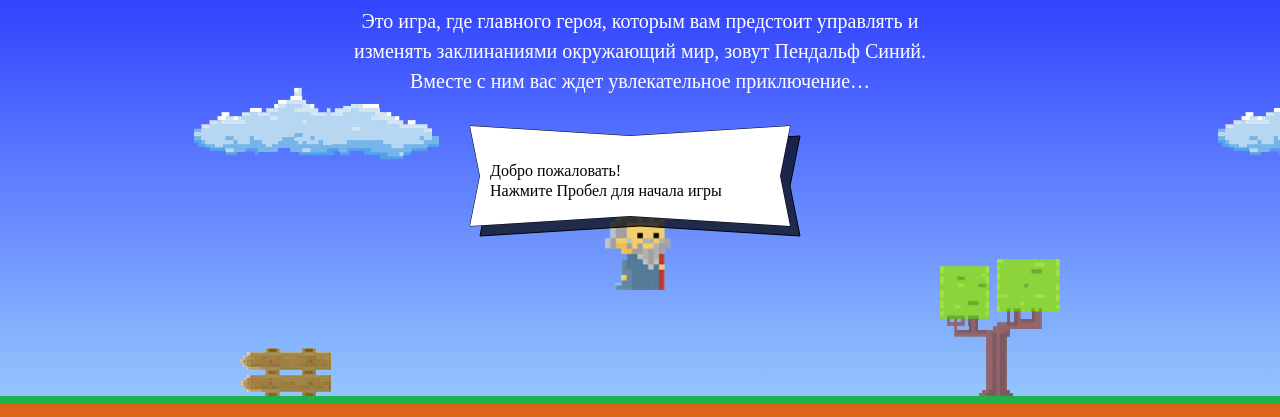
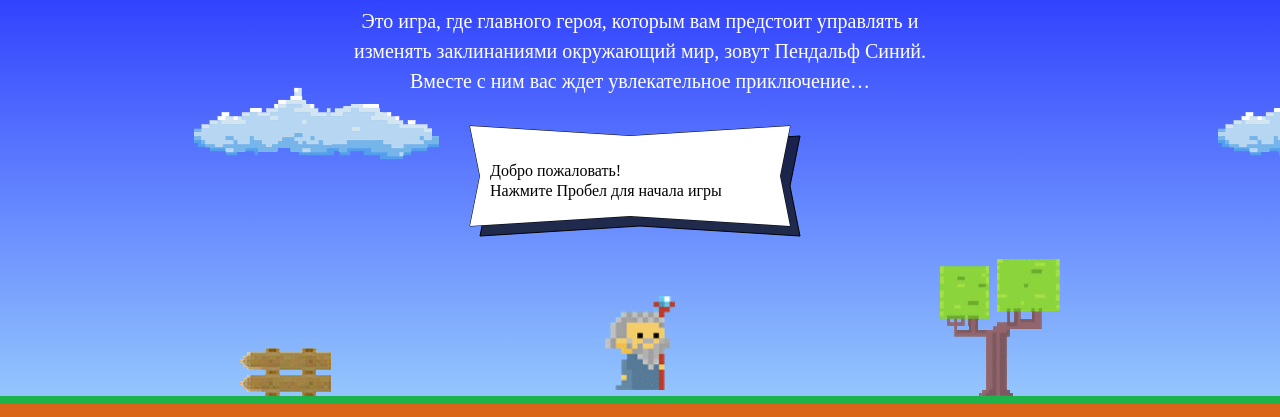
Before and after one commit to kondrse/207684-code-and-magick-19, a website: page index.html in a window 1280 px wide. Shown: the part 203-620 px from the top of the page. Drawn offline with Linux system fonts and the light colour scheme; a web font is replaced by a local one.

Commit message:
поправил

```diff
--- a/index.html
+++ b/index.html
@@ -184,23 +184,22 @@
   'use strict'
 
   var fireballSize = 22;
+  var wizardSpeed = 3;
+  var wizardWidth = 70;
   var getFireballSpeed = function(left) {
         return left ? 5 : 2;
     };
-
-    var wizardSpeed = 3;
-    var wizardWidth = 70;
 
     var getWizardHeight = function() {
         return wizardWidth*1.337;
     };
 
     var getWizardX = function(width) {
-        return Math.round(width/2-wizardWidth/2);
+        return Math.round(width-wizardWidth)/2;
     };
 
     var getWizardY = function(height) {
-        return Math.round(height/3);
+        return Math.round(height*2/3);
     };
 </script>
 <script src="js/game.js"></script>
```
